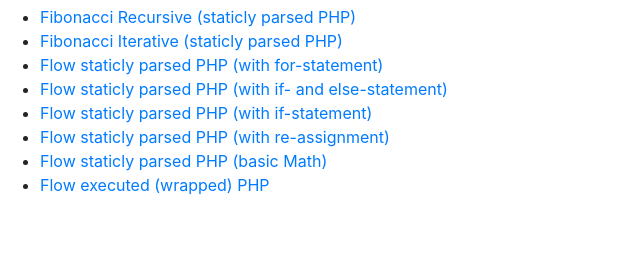
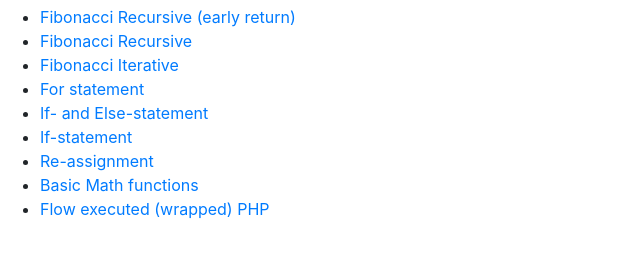
Before and after one commit to visual-trials/flowify, a plain HTML site: page index.html in a window 1280 px wide. Shown: the part 51-308 px from the top of the page, without its empty margins (0-640 px from the left). Drawn offline with nearby package versions, Linux system fonts and the light colour scheme.

Commit message:
added links to early return, better lookings

```diff
--- a/index.html
+++ b/index.html
@@ -12,13 +12,14 @@
 
     <ul>
 
-        <li><a href="/flow_static/flow_static.html?fileToFlowify=fibonacci_recursive.php">Fibonacci Recursive (staticly parsed PHP)</a>
-        <li><a href="/flow_static/flow_static.html?fileToFlowify=fibonacci_iterative.php">Fibonacci Iterative (staticly parsed PHP)</a>
-        <li><a href="/flow_static/flow_static.html?fileToFlowify=simpleMathFor.php">Flow staticly parsed PHP (with for-statement)</a>
-        <li><a href="/flow_static/flow_static.html?fileToFlowify=simpleMathIfElse.php">Flow staticly parsed PHP (with if- and else-statement)</a>
-        <li><a href="/flow_static/flow_static.html?fileToFlowify=simpleMathIf.php">Flow staticly parsed PHP (with if-statement)</a>
-        <li><a href="/flow_static/flow_static.html?fileToFlowify=simpleMathReassign.php">Flow staticly parsed PHP (with re-assignment)</a>
-        <li><a href="/flow_static/flow_static.html?fileToFlowify=simpleMath.php">Flow staticly parsed PHP (basic Math)</a>
+        <li><a href="/flow_static/flow_static.html?fileToFlowify=fibonacci_recursive_early_return.php">Fibonacci Recursive (early return)</a>
+        <li><a href="/flow_static/flow_static.html?fileToFlowify=fibonacci_recursive.php">Fibonacci Recursive</a>
+        <li><a href="/flow_static/flow_static.html?fileToFlowify=fibonacci_iterative.php">Fibonacci Iterative</a>
+        <li><a href="/flow_static/flow_static.html?fileToFlowify=simpleMathFor.php">For statement</a>
+        <li><a href="/flow_static/flow_static.html?fileToFlowify=simpleMathIfElse.php">If- and Else-statement</a>
+        <li><a href="/flow_static/flow_static.html?fileToFlowify=simpleMathIf.php">If-statement</a>
+        <li><a href="/flow_static/flow_static.html?fileToFlowify=simpleMathReassign.php">Re-assignment</a>
+        <li><a href="/flow_static/flow_static.html?fileToFlowify=simpleMath.php">Basic Math functions</a>
         <li><a href="/flow_executed/flow_executed.html">Flow executed (wrapped) PHP</a>
     </ul>
   </body>
```
Also changed, not shown: 5 other files.
